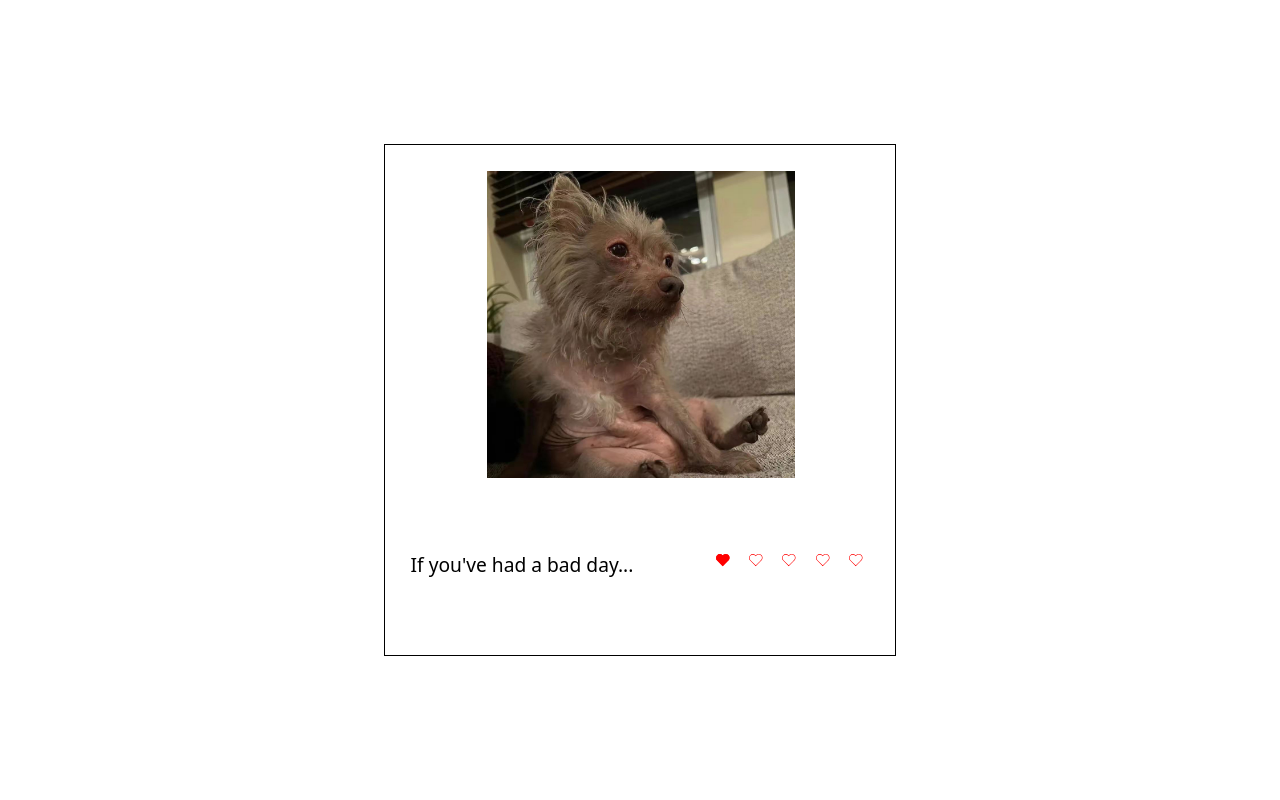
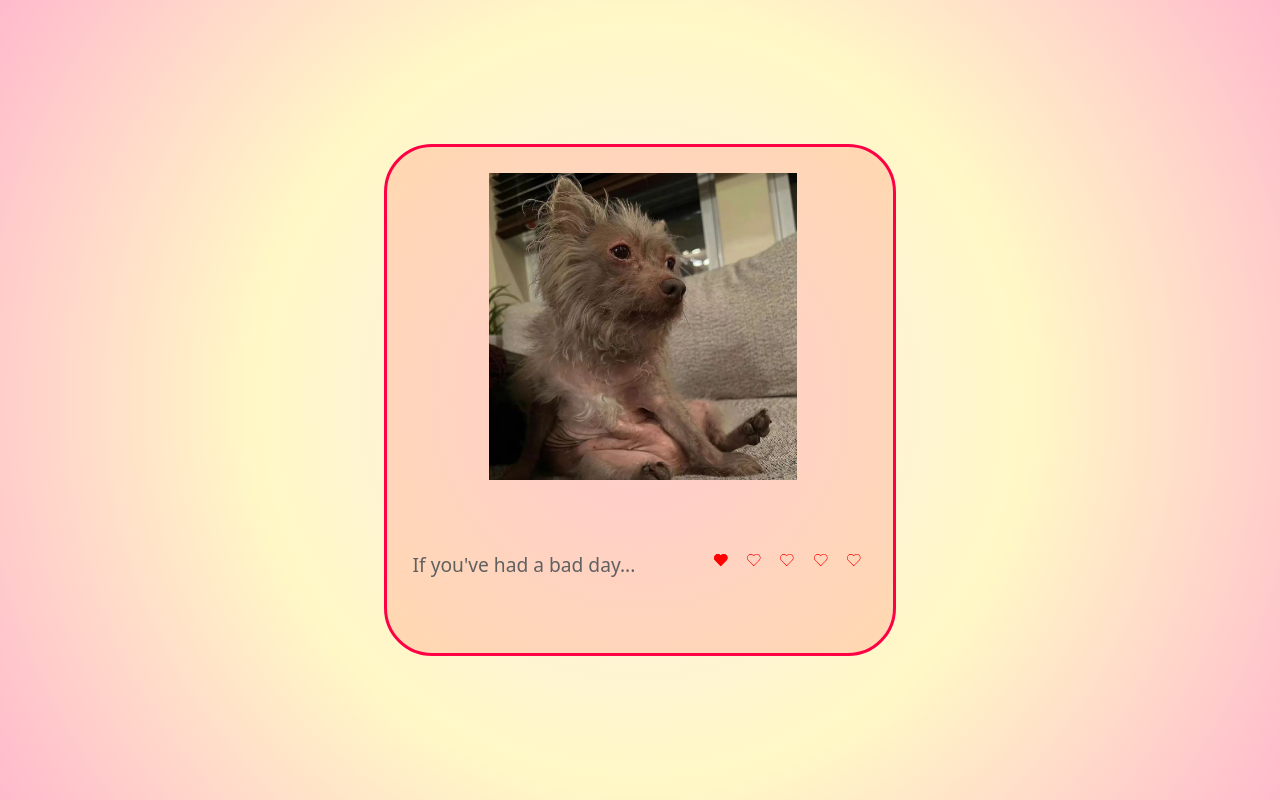
Before and after one commit to assavr/cssMemeSlider, a plain HTML site: page cssMemeSliderNew/index.html in a window 1280 px wide. Drawn offline with Linux system fonts and the light colour scheme.

Commit message:
feat: add design for page (Sun, Sep 15, 2024 09:18:33 PM)

```diff
--- a/cssMemeSliderNew/style.css
+++ b/cssMemeSliderNew/style.css
@@ -1,5 +1,16 @@
 * {
   box-sizing: border-box;
+}
+
+body {
+  background: radial-gradient(
+    circle,
+    rgba(255, 0, 69, 0.09007352941176472) 0%,
+    rgba(255, 226, 0, 0.224) 51%,
+    rgba(255, 0, 69, 0.2721463585434174) 100%
+  );
+  color: #606060;
+  font-weight: 300;
 }
 
 img {
@@ -30,6 +41,9 @@ svg .path-out {
   width: 40vw;
   aspect-ratio: 1 / 1;
   overflow: hidden;
+  border: 0.2em solid #ff0045;
+  border-radius: 3em;
+  background-color: #ff00001f;
 }
 
 .block-imgs {
@@ -124,7 +138,7 @@ label:hover .path-out {
 }
 
 label:active .path-out {
-  fill: yellow;
+  fill: #eb00ff45;
 }
 
 #slide-1:checked ~ .block-bottom > .block-controls label svg .path-1,
```
